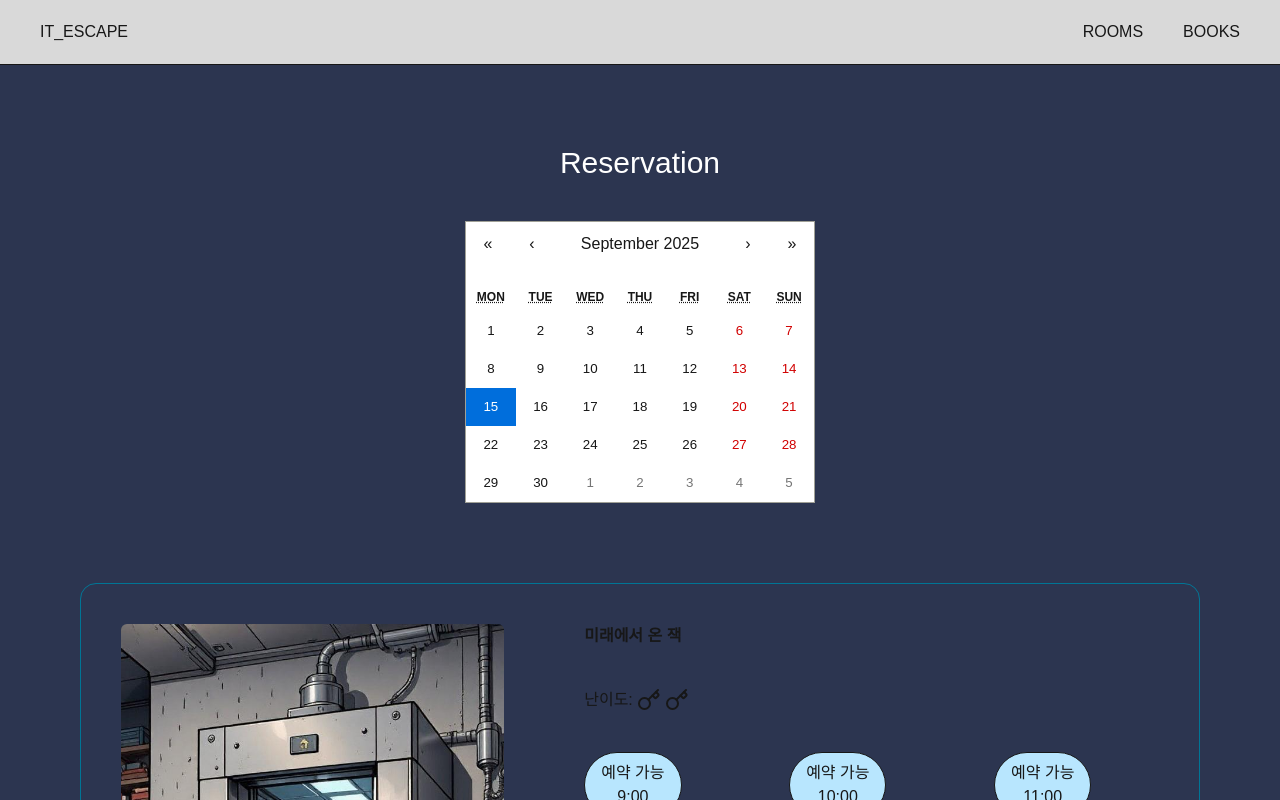
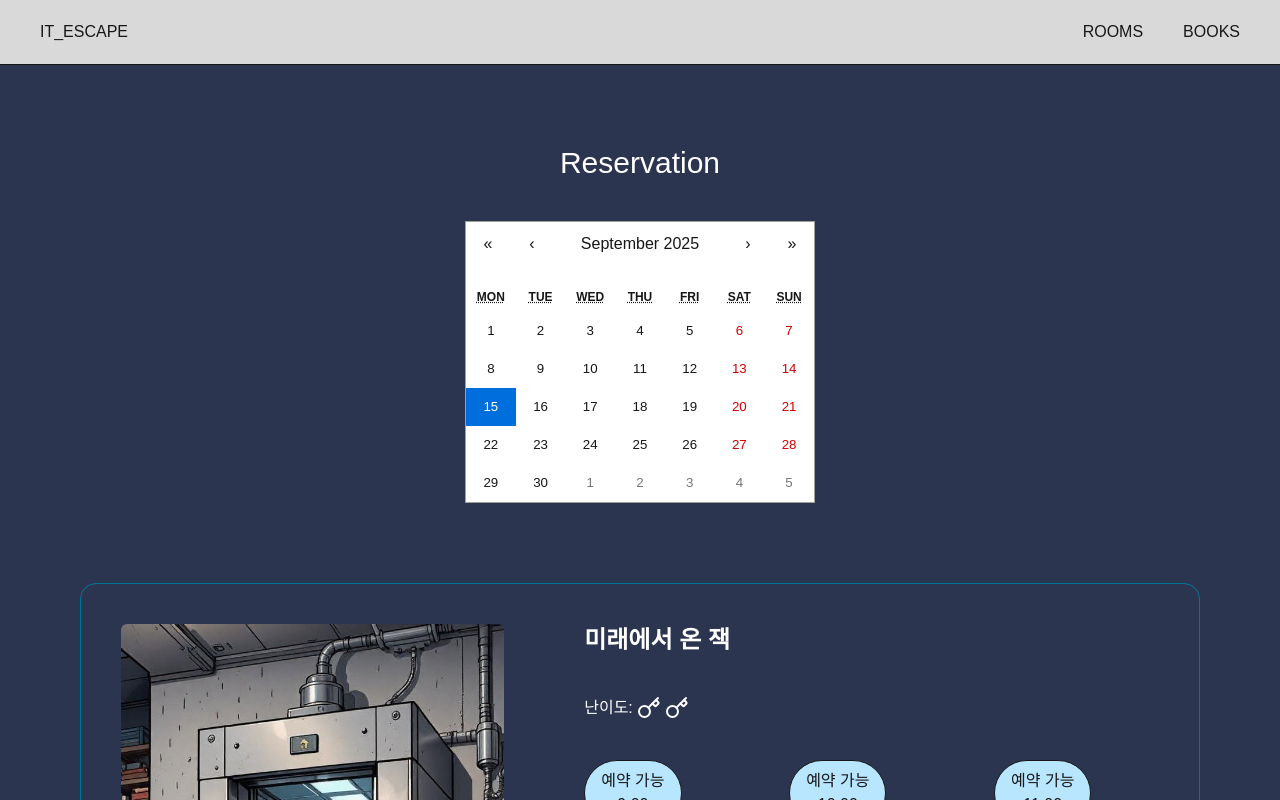
Before and after one commit to TuneE-Korea/IT_escape_project, a Next.js app: page /books in a window 1280 px wide. Shown: the top 800 px of the page. Built offline with nearby package versions, Linux system fonts and the light colour scheme; a web font is replaced by a local one.

Commit message:
amending text color

```diff
--- a/app/reservation/[id]/page.jsx
+++ b/app/reservation/[id]/page.jsx
@@ -54,7 +54,7 @@ const Page = () => {
   };
   const send = () => {
     if (name == "" || phone == "") {
-      console.log("name이나 phone이 비어 있습니다.");
+      alert("name이나 phone이 비어 있습니다! 채워주세요!");
     } else {
       const data = {
         id,
--- a/src/Reservation.jsx
+++ b/src/Reservation.jsx
@@ -20,13 +20,13 @@ const Reservation = (props) => {
         />
       </picture>
       <div className="flex flex-3 flex-col gap-10">
-        <strong>{props.title}</strong>
-        <span className="flex gap-1">
-          난이도:{" "}
+        <strong className="text-white text-2xl">{props.title}</strong>
+        <span className="flex items-center gap-1 text-white">
+          <span>난이도: </span>
           {Array(props.keys)
             .fill(0)
             .map((v, i) => (
-              <Key key={i} />
+              <Key key={i} color="white" />
             ))}
         </span>
         <div className="grid grid-cols-3 gap-10">
```
